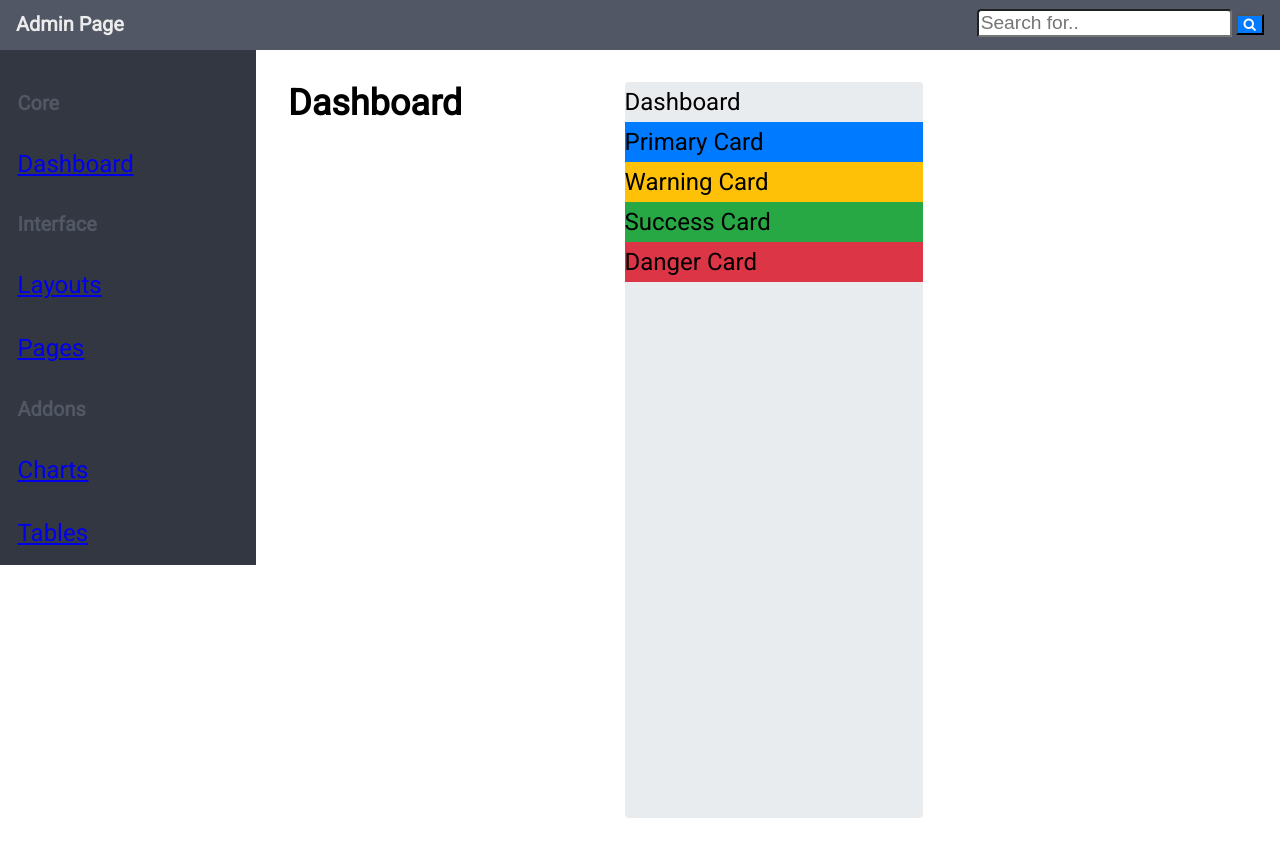
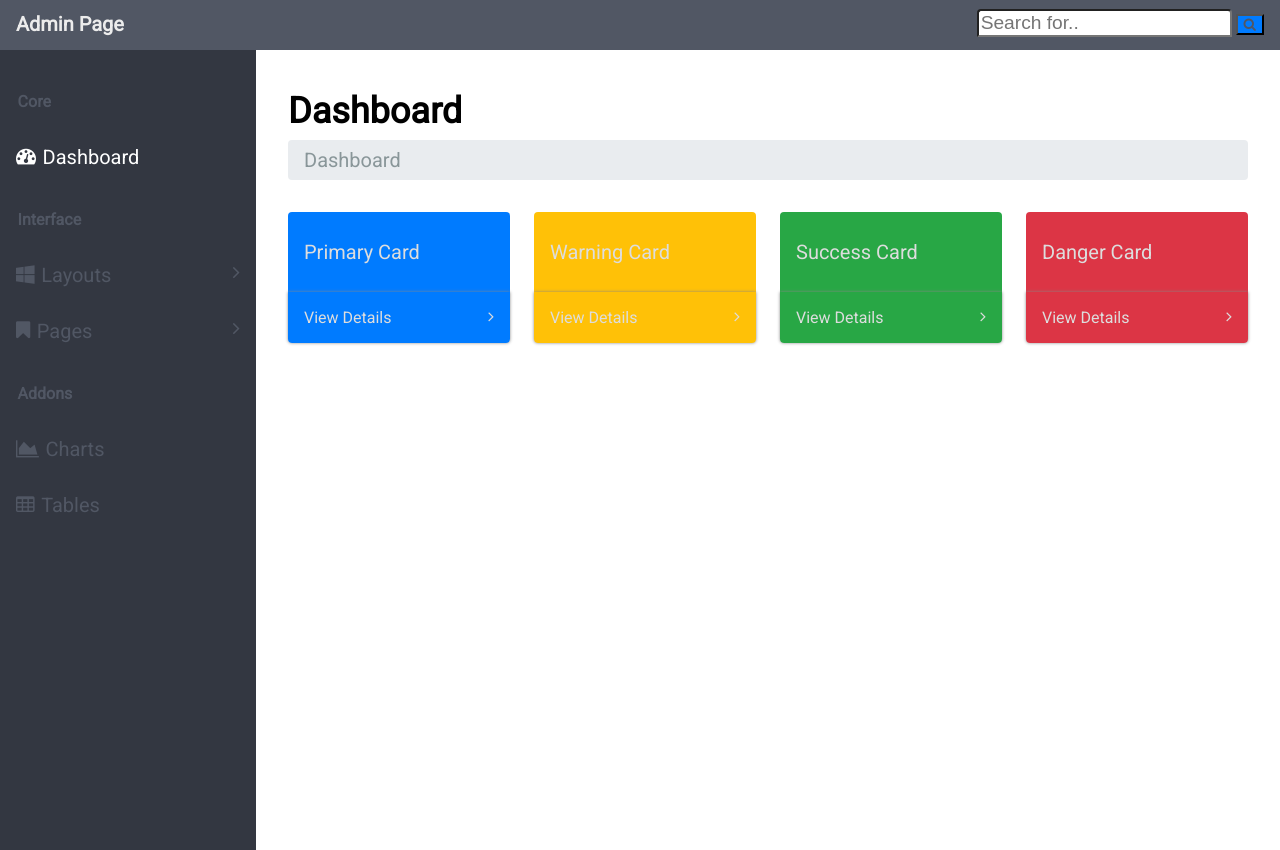
Before and after one commit to Vilhelmus25/project-css3-002-admin-template, a plain HTML site: page index.html in a window 1280 px wide. Drawn offline with Linux system fonts and the light colour scheme.

Commit message:
Second Sprint

```diff
--- a/css/style.css
+++ b/css/style.css
@@ -1,6 +1,3 @@
-:root {
-    --viewdetails: View Deatails;
-}
 * {
     box-sizing: border-box;
 
@@ -10,7 +7,6 @@
   }
 body{
     font-family: 'Roboto', Arial, Helvetica, sans-serif;
-    min-height:100%;
     margin: 0;
     padding: 0;
 }
@@ -61,7 +57,8 @@ body{
 
 }
 
-div.div__container{
+div.main__container{
+    background-color: #fff;
     display: flex;
     flex-wrap: wrap;
     font-size: 1.5rem;
@@ -69,11 +66,14 @@ div.div__container{
 }
 
 aside{
+    display: flex;
+    flex-direction: column;
     flex:20%;
-    height: 100vh;
+    min-height: 100vh;
+    background-color: #333741;
 }
 .main__nav{
-    padding-top: 1rem;
+    margin-left: 1rem ;
     background-color: #333741;
     -webkit-background-size: cover;
     -moz-background-size: cover;
@@ -86,90 +86,156 @@ aside{
     list-style-type: none;      /* eltünteti a pontokat*/
     padding: 0;
 }
+.nav__li{
+    margin-top: 2rem;
+    margin-bottom: 2rem;
+    font-size: 1.25rem;
+}
 
-.nav__li--h5{
-    margin: 1rem;
+#color__btn--dash{
+    color: #fff;
+}
+#color__btn{
+
+    color: #515764;
+}
+.nav__a--icondash{
+
+    padding: 0.1rem;
+    color: #fff;
+    text-decoration: none;      /* ez elveszi az aláhúzást*/
+
+}
+.nav__h5{
+    margin-top: 2.5rem;
     padding: 0.1rem;
     color: #515764;
+    font-size: 1rem;
 }
 
 .nav__a--icon{
 
-    display: inline-block;
-    margin: 1rem;
 padding: 0.1rem;
+color: #515764;
+text-decoration: none;
+}
+.fa-angle-right{
+    padding-right: 1rem;
+    float: right;
 }
 
 section.content{
-  flex:80%
+  flex:80% ;
 
 }
 
 .content{
-    display: grid;
-    grid-template-columns: auto auto auto auto;
-    grid-gap: 10px;
+    position: relative;
     padding: 2rem;
     margin: 0;
+
 }
-.content h1{
-    margin: 0;
+.content__h1{
+    margin-top: 0.5rem;
+    margin-bottom: 0.5rem;
+
 }
 
-.main_breadcrumb{
+.main__breadcrumb{
     background-color: rgb(233,236,239);
     padding: 1rem,1.5rem;
     line-height: 5vh;
     border-radius: 0.25rem;
-
+    padding-left: 1rem;
+    font-size: 1.25rem;
+    color: #899699;
 }
 
-
 .main__card{
+    display: flex;
+    flex-direction: row;
+    flex-wrap: nowrap;
+    flex: 0 1 25%;
+    margin: 1rem, 0;
 
 
-}
-
-.main__card--blue{
-    display: block;
-    background-color: rgb(0,123,255);
-}
-.main__card--yellow{
-    display: block;
-    background-color: rgb(255,193,7);
-}
-.main__card--green{
-    display: block;
-    background-color: rgb(40,167,69);
-}
-.main__card--red{
-    display: block;
-    background-color: rgb(220,53,69);
-}
-
-.card__top{
+margin-top: 1rem;
 border-top-left-radius: 0.25rem;
 border-top-right-radius: 0.25rem;
-}
-
-.card__bottom{
-
 border-bottom-left-radius: 0.25rem;
 border-bottom-right-radius: 0.25rem;
 
 }
 
-.main__card:hover,:focus{
-    background-color: transparent ;
-    -webkit-transition : content 0.3s ease-out;
-    -moz-transition : content 0.3s ease-out;
-    -o-transition : content 0.3s ease-out;
-    transition : content 0.3s ease-out;
+.main__card--blue{
+    display: inline-block;
+    background-color: rgb(0,123,255);
+    margin-right: 0.75rem;
+
+}
+.main__card--yellow{
+    display: inline-block;
+    background-color: rgb(255,193,7);
+    margin-right: 0.75rem;
+    margin-left: 0.75rem;
+}
+.main__card--green{
+    display: inline-block;
+    background-color: rgb(40,167,69);
+    margin-right: 0.75rem;
+    margin-left: 0.75rem;
+}
+.main__card--red{
+    display: inline-block;
+    background-color: rgb(220,53,69);
+    margin-left: 0.75rem;
+}
+
+.card__top{
+    margin: 0;
+    padding: 0;
+    border-top-left-radius: 0.25rem;
+    border-top-right-radius: 0.25rem;
+    line-height: 5rem;
+    padding-left: 1rem;
+    color: #ddd;
+    font-size: 1.25rem;
+}
+
+.card__bottom{
+    display: flex;
+    flex-direction: row;
+    flex-wrap: nowrap;
+    justify-content: space-between;
+    box-shadow: 0.2rem solid #AAAAAA;
+    border-bottom-left-radius: 0.25rem;
+    border-bottom-right-radius: 0.25rem;
+    box-shadow: 0 0 0.2rem 0 #888888;
+    padding: 1rem;
+    padding-right: 0;       /* mert korábban eltoljuk a nyilakat a fa-angle-right osztálynál*/
+    color: #ddd;
+    font-size: 1rem;
+
+}
+.card__bottom p{
+    text-align:left ;
+    margin: 0;
+
 }
 
 
-@media screen and (max-width: 576px) {
-    .row, .navbar {
+.main__card--blue:hover,:focus ,.main__card--yellow:hover,:focus
+,.main__card--green:hover,:focus ,.main__card--red:hover,:focus{
+    background-color: #333333;
+    -webkit-transition : background-color 0.3s ease-out;
+    -moz-transition : background-color 0.3s ease-out;
+    -o-transition : background-color 0.3s ease-out;
+    transition : background-color 0.3s ease-out;
+}
+
+
+/* @media screen and (max-width: 576px) {
+    .main__card {
       flex-direction: column;
     }
-  }
+  } */
--- a/index.html
+++ b/index.html
@@ -22,49 +22,68 @@
         </div>
     </header>
 
-    <main>
-        <div class="div__container">
+    <main class="main">
+        <div class="main__container">
             <aside>
                 <nav class="main__nav">
                     <ul class="nav__ul">
-                        <li>
-                            <h5 class="nav__li--h5">Core</h5>
+                        <li class="nav__li">
+                            <h5 class="nav__h5">Core</h5>
                         </li>
-                        <li><a class="nav__a--icon" href="index.html">Dashboard</a></li>
-                        <li>
-                            <h5 class="nav__li--h5">Interface</h5>
+                        <li class="nav__li">
+                            <i id="color__btn--dash" class="fa fa-tachometer"></i>
+                            <a class="nav__a--icondash" href="index.html">Dashboard</a>
                         </li>
-                        <li><a class="nav__a--icon" href="index.html">Layouts</a></li>
-                        <li><a class="nav__a--icon" href="index.html">Pages</a></li>
-                        <li>
-                            <h5 class="nav__li--h5">Addons</h5>
+                        <li class="nav__li">
+                            <h5 class="nav__h5">Interface</h5>
                         </li>
-                        <li><a class="nav__a--icon" href="index.html">Charts</a></li>
-                        <li><a class="nav__a--icon" href="index.html">Tables</a></li>
+                        <li class="nav__li">
+                            <i id="color__btn" class="fa fa-windows"></i>
+                            <a class="nav__a--icon" href="index.html">Layouts <i class="fa fa-angle-right"></i></a>
+                        </li>
+                        <li class="nav__li">
+                            <i id="color__btn" class="fa fa-bookmark"></i>
+                            <a class="nav__a--icon" href="index.html">Pages<i class="fa fa-angle-right"></i></a>
+                        </li>
+                        <li class="nav__li">
+                            <h5 class="nav__h5">Addons</h5>
+                        </li>
+                        <li class="nav__li">
+                            <i id="color__btn" class="fa fa-area-chart"></i>
+                            <a class="nav__a--icon" href="index.html">Charts</a>
+                        </li>
+                        <li class="nav__li">
+                            <i id="color__btn" class="fa fa-table"></i>
+                            <a class="nav__a--icon" href="index.html">Tables</a>
+                        </li>
                     </ul>
                 </nav>
             </aside>
             <section class="content">
-                <h1>Dashboard</h1>
-                <div class="main_breadcrumb">
+                <h1 class="content__h1">Dashboard</h1>
+                <div class="main__breadcrumb">
                     Dashboard
+                </div>
+                <div class="main__card">
                     <div class="main__card main__card--blue">
                         <div class="card__top">Primary Card</div>
-                        <div class="card__bottom"></div>
+                        <div class="card__bottom">View Details<i class="fa fa-angle-right"></i>
+                        </div>
                     </div>
                     <div class="main__card main__card--yellow">
                         <div class="card__top">Warning Card</div>
-                        <div class="card__bottom"></div>
+                        <div class="card__bottom">View Details <i class="fa fa-angle-right"></i></div>
                     </div>
                     <div class="main__card main__card--green">
                         <div class="card__top">Success Card</div>
-                        <div class="card__bottom"></div>
+                        <div class="card__bottom">View Details <i class="fa fa-angle-right"></i></div>
                     </div>
                     <div class="main__card main__card--red">
                         <div class="card__top">Danger Card</div>
-                        <div class="card__bottom"></div>
+                        <div class="card__bottom">View Details <i class="fa fa-angle-right"></i></div>
                     </div>
                 </div>
+
             </section>
         </div>
     </main>
```
Lines whose indentation alone changed are shown as unchanged.
